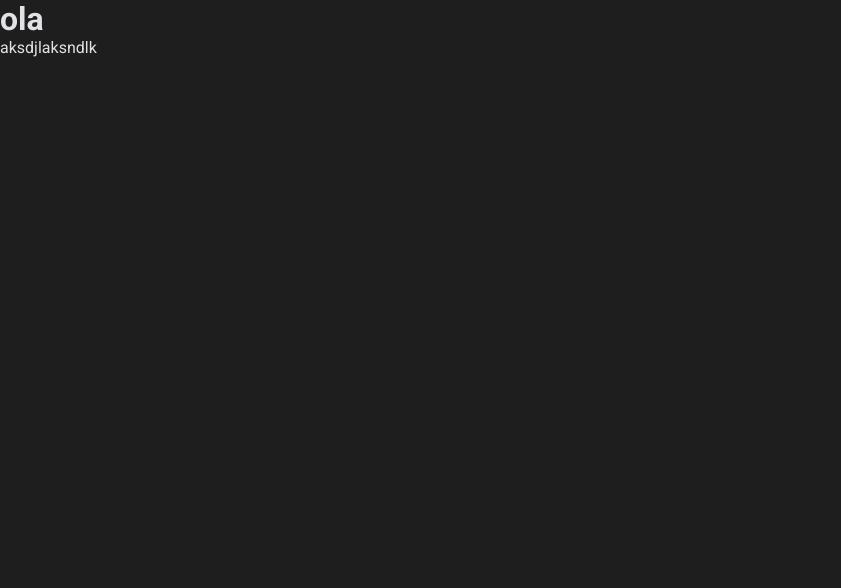
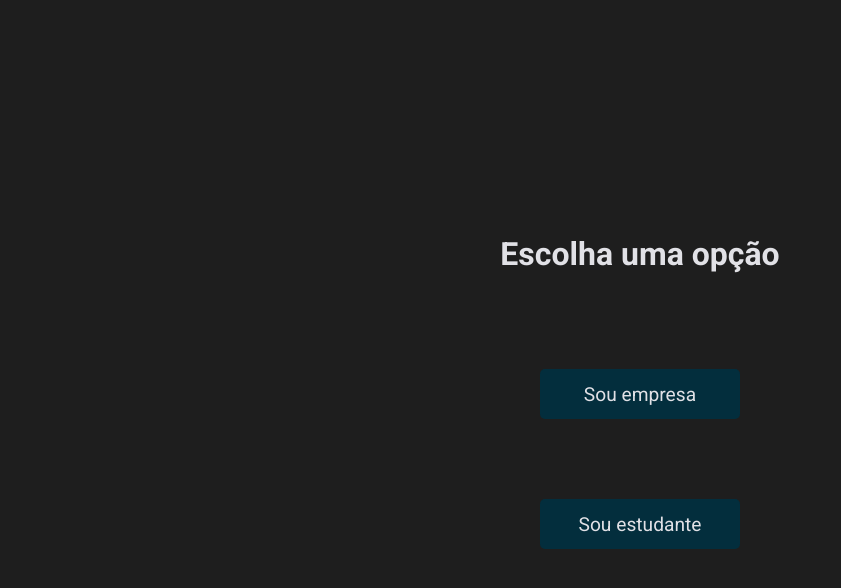
Before and after one commit to mrdiego184/Projeto-Techbridge, a React (Vite) app: page / in a window 1280 px wide. Shown: the top 588 px of the page, without its empty margins (0-841 px from the left). Built offline with nearby package versions, Linux system fonts and the light colour scheme.

Commit message:
completed page choice

```diff
--- a/src/pages/choicepage/index.tsx
+++ b/src/pages/choicepage/index.tsx
@@ -1,12 +1,12 @@
+import { Button, Container, Title } from "./styles";
 
+export default function Choice() {
+  return (
+    <Container>
+      <Title>Escolha uma opção</Title>
+      <Button>Sou empresa</Button>
 
-export default function ChoicePage() {
-  return (
-    <div >
-        <h1>
-            ola
-        </h1>
-        <p>aksdjlaksndlk</p>
-    </div>
-  )
+      <Button>Sou estudante</Button>
+    </Container>
+  );
 }
--- a/src/pages/choicepage/styles.ts
+++ b/src/pages/choicepage/styles.ts
@@ -0,0 +1,35 @@
+import styled from "styled-components";
+
+export const Container = styled.div`
+    display: flex;
+    flex-direction: column;
+    align-items: center;
+    justify-content: center;
+    gap: 4rem;
+    height: 100vh;
+    background-color: ${props => props.theme["gray-800"]};
+`
+export const Title = styled.h1`
+    font-size: 2rem;
+    color: ${props => props.theme["gray-100"]};
+    margin-bottom: 2rem;
+`
+export const Button = styled.a`
+    display: flex;
+    align-items: center;
+    justify-content: center;
+    width: 200px;
+    height: 50px;
+    background-color: ${props => props.theme["blue-700"]};
+    color: ${props => props.theme["gray-100"]};
+    text-decoration: none;
+    border-radius: 5px;
+    font-size: 1.2rem;
+    margin-bottom: 1rem;
+    cursor: pointer;
+    transition: background-color 0.3s ease;
+
+    &:hover {
+        background-color: ${props => props.theme["blue-300"]};
+    }
+`
```
Also changed, not shown: src/pages/index.tsx (deleted, +0 -12 lines).
